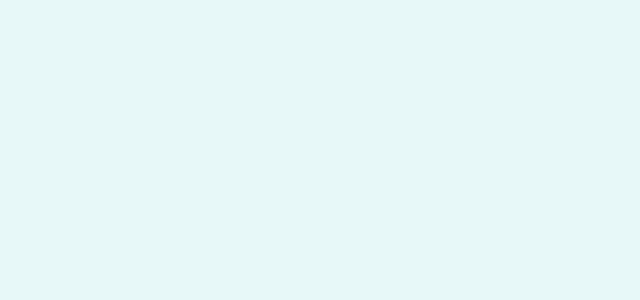
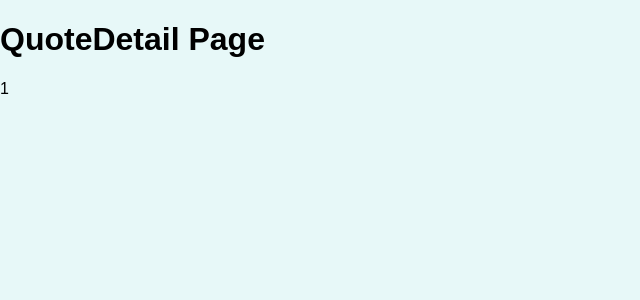
Before and after one commit to RobOsipo/Custom_Quotes-React.js, a React (Create React App) app: page /quotes/1 in a window 1280 px wide. Shown: the top 300 px of the page, without its empty margins (0-640 px from the left). Built offline with nearby package versions, Linux system fonts and the light colour scheme.

Commit message:
init pages + Redirect + useParams

```diff
--- a/src/App.js
+++ b/src/App.js
@@ -1,8 +1,24 @@
+import { Route, Switch, Redirect } from 'react-router-dom'
+import AllQuotes from './pages/AllQuotes'
+import NewQuote from './pages/NewQuote'
+import QuoteDetail from './pages/QuoteDetail'
+
 function App() {
   return (
-    <div>
-
-    </div>
+    <Switch>
+        <Route exact path="/">
+            <Redirect to="/quotes" />
+        </Route>
+        <Route exact path="/quotes">
+            <AllQuotes />
+        </Route>
+        <Route path="/quotes/:quoteId">
+            <QuoteDetail />
+        </Route>
+        <Route path="/new-quote">
+            <NewQuote />
+        </Route>
+    </Switch>
   );
 }
 
--- a/src/index.js
+++ b/src/index.js
@@ -1,11 +1,12 @@
 import ReactDOM from 'react-dom/client';
+import { BrowserRouter } from 'react-router-dom'
 
 import './index.css';
 import App from './App';
 
 const root = ReactDOM.createRoot(document.getElementById('root'));
 root.render(
-
+  <BrowserRouter>
     <App />
-
+</BrowserRouter>
 );
--- /dev/null
+++ b/src/pages/AllQuotes.js
@@ -0,0 +1,9 @@
+import React from 'react'
+
+const AllQuotes = () => {
+  return (
+    <h1>AllQuotes Page</h1>
+  )
+}
+
+export default AllQuotes
--- /dev/null
+++ b/src/pages/NewQuote.js
@@ -0,0 +1,9 @@
+import React from 'react'
+
+const NewQuote = () => {
+  return (
+    <h1>NewQuote Page</h1>
+  )
+}
+
+export default NewQuote
--- /dev/null
+++ b/src/pages/QuoteDetail.js
@@ -0,0 +1,14 @@
+import React from 'react'
+import { useParams } from 'react-router-dom'
+
+const QuoteDetail = () => {
+    const params = useParams()
+  return (
+      <>
+        <h1>QuoteDetail Page</h1>
+        <p>{params.quoteId}</p>
+      </>
+  )
+}
+
+export default QuoteDetail
```
Also changed, not shown: 1 other file (tests, documents, lock files or other folders).
